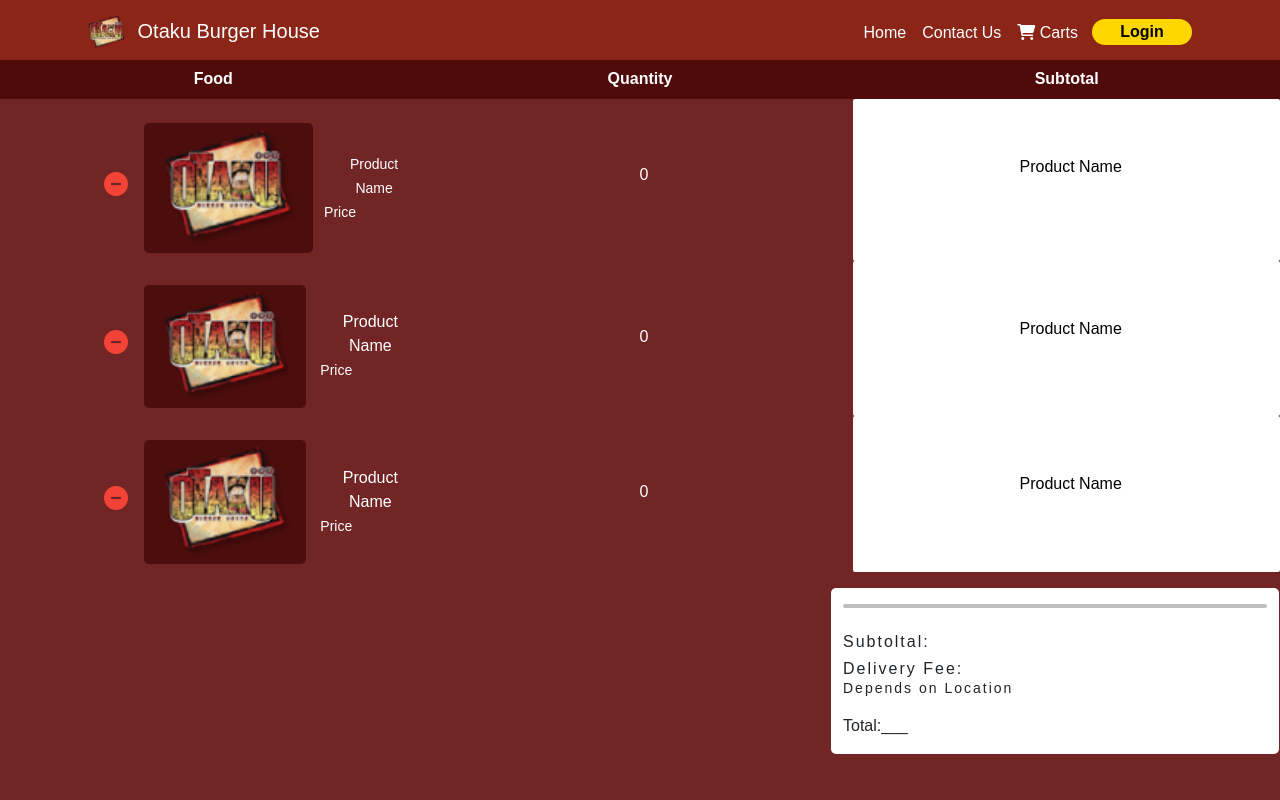
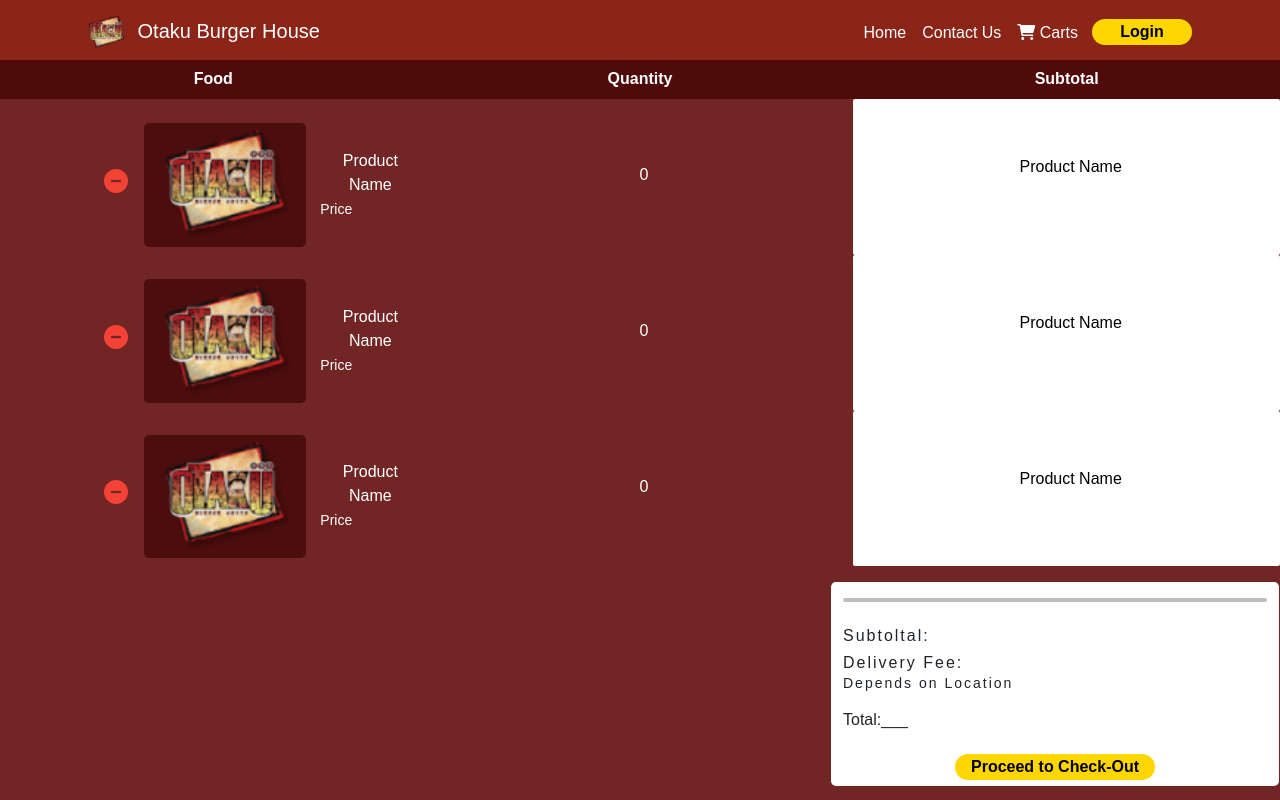
Before and after one commit to harrrilazydevs/Project-repo, a PHP site: page / in a window 1280 px wide. Run offline with PHP 8.4, Linux system fonts and the light colour scheme; data comes from the database, SQL or seed files in the repository.

Commit message:
add button

```diff
--- a/src/pages/burger_shop/user/page7.php
+++ b/src/pages/burger_shop/user/page7.php
@@ -10,13 +10,14 @@
             </thead>
 
             <tbody class="text-center text-white">
+
                 <tr>
                     <td>
                         <div class="mt-3 d-flex align-items-center ps-5 ms-5">
                             <i class="fa-solid fa-circle-minus h4 pe-3" style="color: #F34336;"></i>
                             <img src="src/resources/img/otakulogo.png" style="border-radius: 5px; width: 170px;">
                             <div>
-                                <p class="ps-3 m-0"><small> Product Name</small></p>
+                                <p class="ps-3 m-0">Product Name</p>
                                 <small class="pe-5 me-1">Price</small>
                             </div>
                         </div>
@@ -28,6 +29,7 @@
                     <td style="background-color: white; border-radius: 2px;">
                         <p class="ps-2 m-0 mt-5 text-black">Product Name</p>
                     </td>
+
                 </tr>
 
                 <tr>
@@ -48,8 +50,8 @@
                     <td style="background-color: white; border-radius: 2px;">
                         <p class="ps-2 m-0 mt-5 text-black">Product Name</p>
                     </td>
+
                 </tr>
-
 
                 <tr>
                     <td>
@@ -70,24 +72,30 @@
                         <p class="ps-2 m-0 mt-5 text-black">Product Name</p>
                     </td>
 
-
                 </tr>
             </tbody>
         </table>
-
 
         <div class="container box_menu">
             <hr style="border: 2px solid black; border-radius: 5px;" />
 
             <div class="row">
                 <div class="col-lg-12">
+
                     <div class="mt-2">
                         <h6 style="letter-spacing: 2px;">Subtoltal: </h6>
-                        <h6 class="mt-2" style="letter-spacing: 2px;">Delivery Fee: <p><small>Depends on Location</small></p></h6>
+                        <h6 class="mt-2" style="letter-spacing: 2px;">Delivery Fee: <p><small>Depends on Location</small></p>
+                        </h6>
                         <p>Total:___</p>
+                        <div class="d-flex justify-content-center">
+                            <button id="btn_navbar_login" style="font-weight:bold; background:#FFD600; border-radius:20px; width:200px; margin: 6px; border: none;" data-bs-toggle="modal" data-bs-target="#cartModal">
+                                Proceed to Check-Out
+                            </button>
+                        </div>
+
+
                     </div>
                 </div>
-
             </div>
         </div>
     </div>
```
